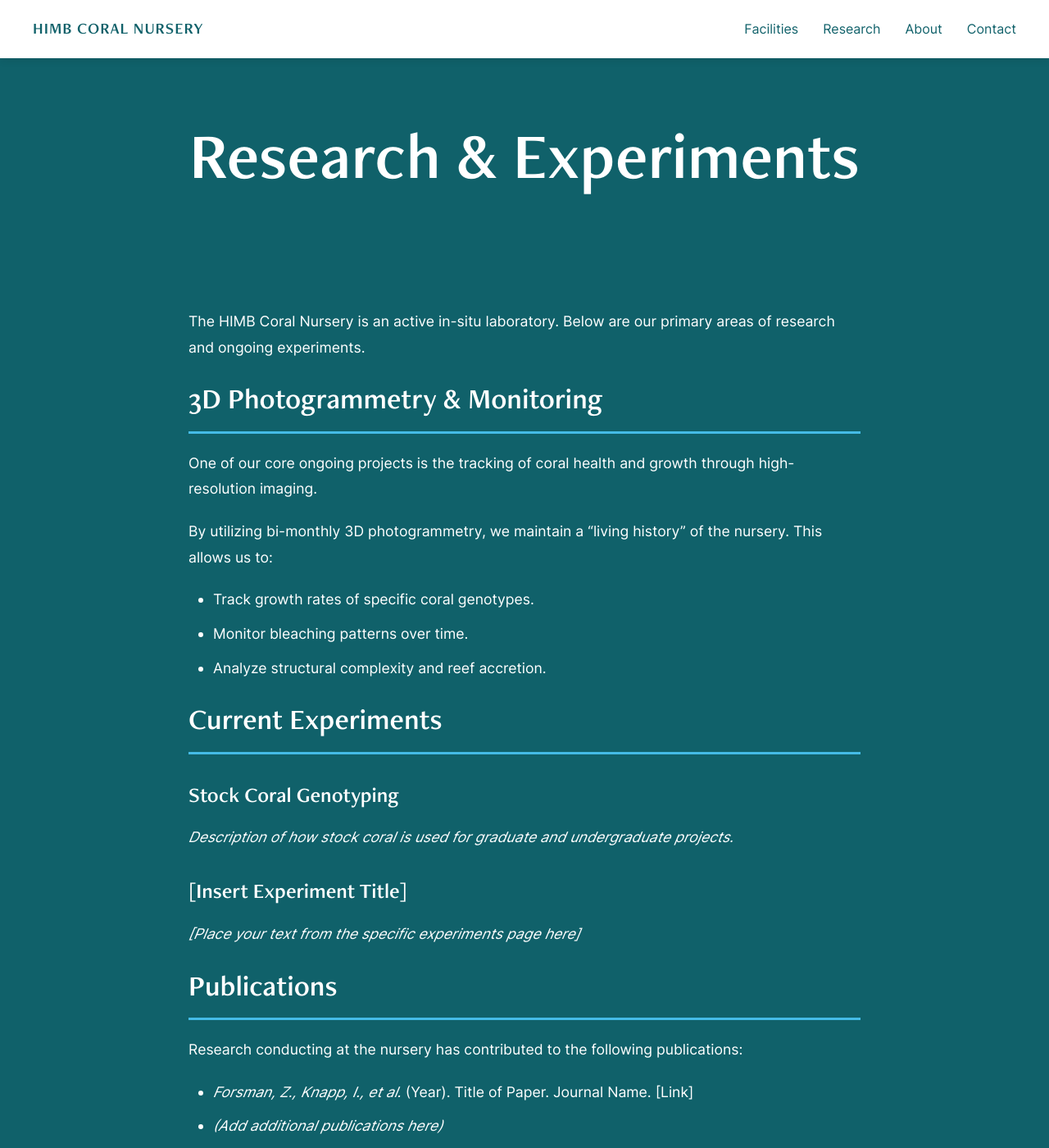
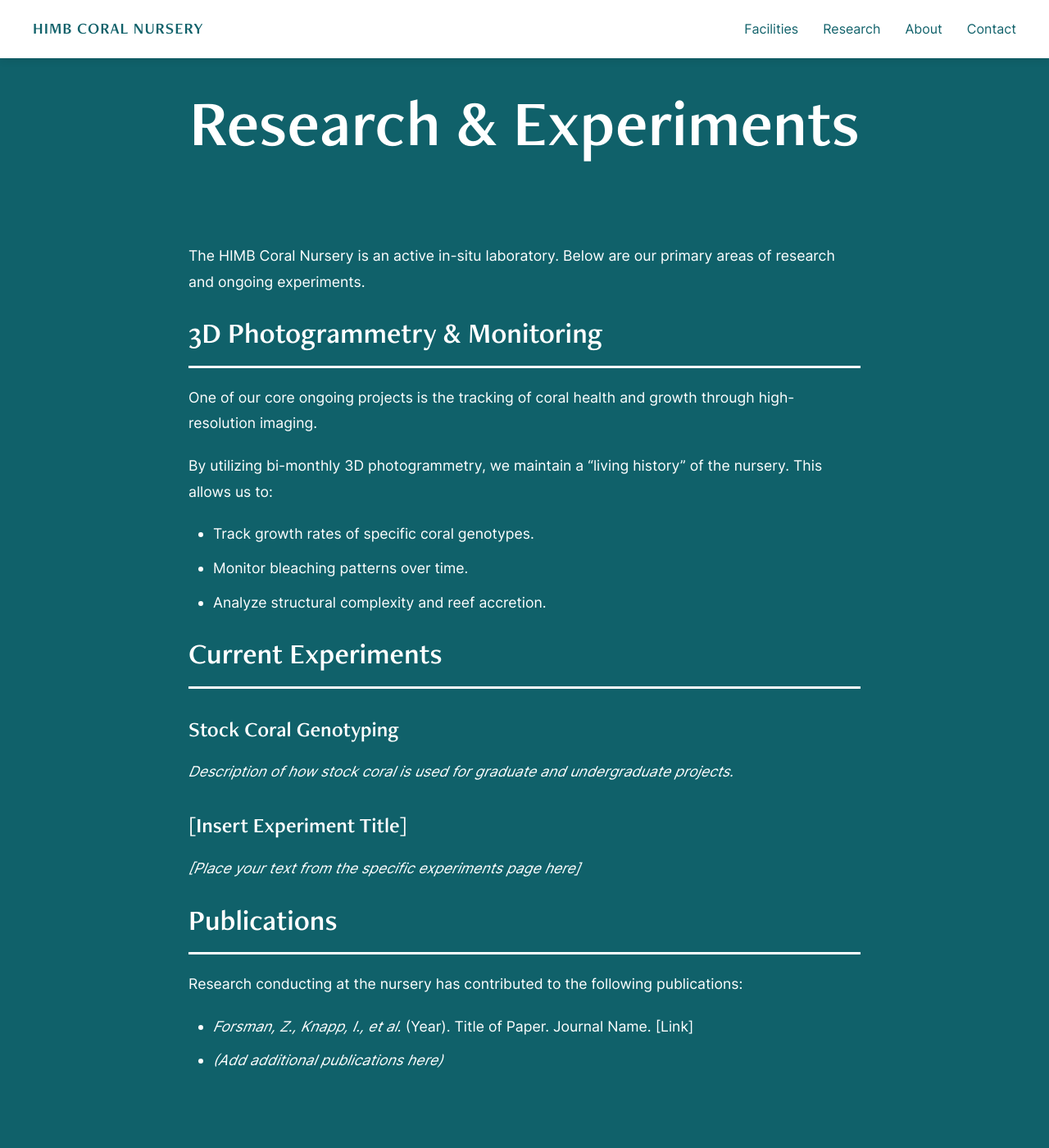
Before and after one commit to himb-coral-nursery/himb-coral-nursery.github.io, a Jekyll site: the page built from research.md, in a window 1280 px wide and 1400 px high. Shown: the whole window at 82% size. Built offline with Jekyll 4.4.1, drawn with Linux system fonts in a browser that asks for light colours.

Commit message:
shrink header box

```diff
--- a/assets/css/style.css
+++ b/assets/css/style.css
@@ -168,7 +168,7 @@ h1, h2, h3, .logo {
 
 .page-header {
   background: #10616A;
-  padding: 120px 20px 60px;
+  padding: 80px 20px 20px;
   text-align: center;
   border-top: 8px solid;
   border-image: linear-gradient(90deg, #00446f 0%, #45BBE6 50%, #10616A 100%) 1;
@@ -202,7 +202,7 @@ h1, h2, h3, .logo {
   margin-top: 10px;
   margin-bottom: 20px;
   padding-bottom: 10px;
-  border-bottom: 3px solid #45BBE6;
+  border-bottom: 3px solid #fff;
 }
 
 .page-body h2:first-child {
```
